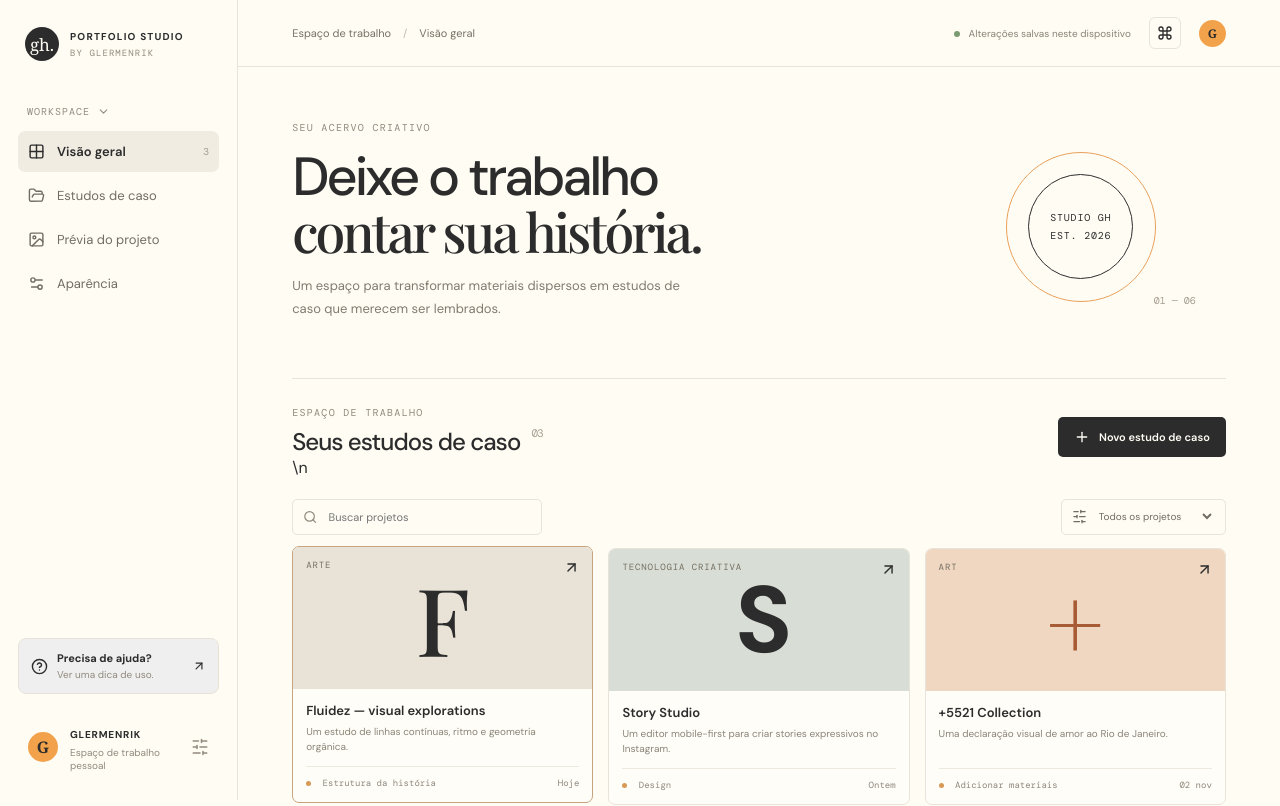
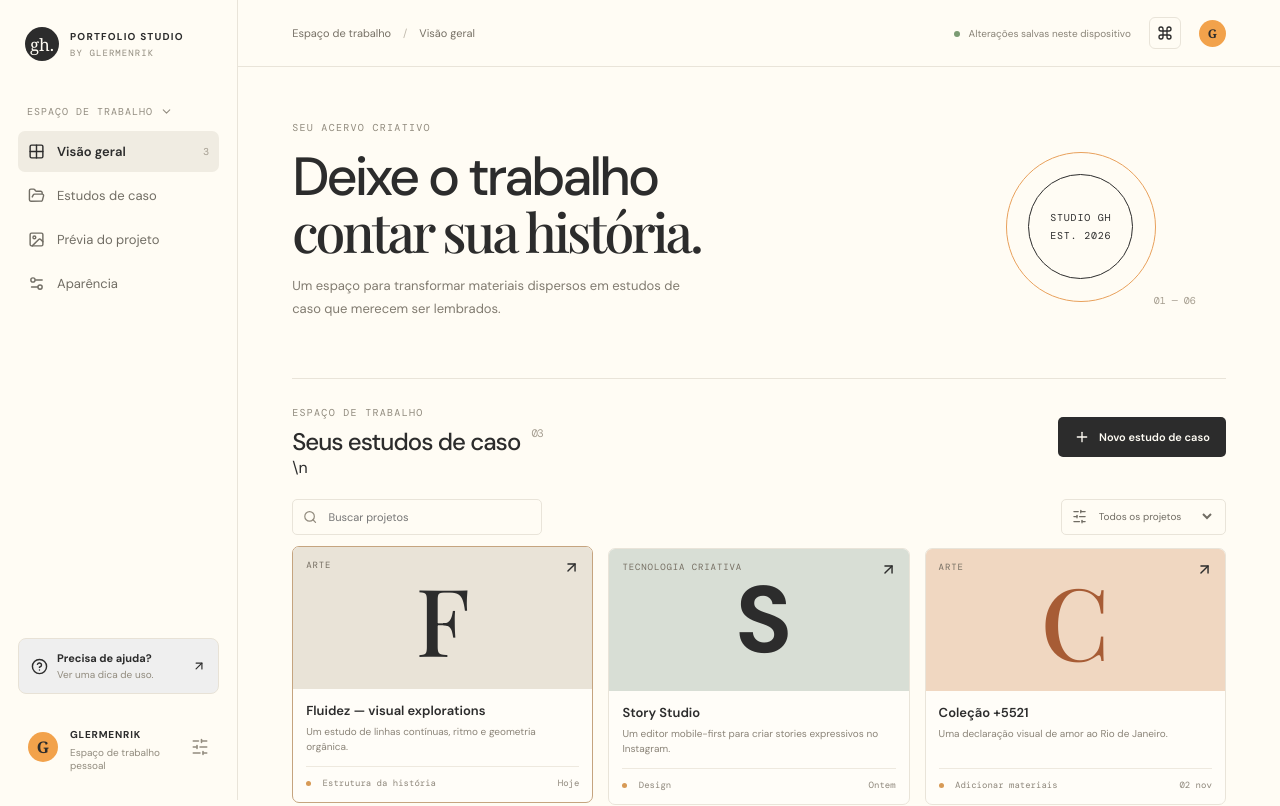
Before and after one commit to studio-gh/portfolio-studio, a React (Vite) app: page / in a window 1280 px wide. Shown: the top 806 px of the page. Built offline with nearby package versions, Linux system fonts and the light colour scheme; a web font is replaced by a local one.

Commit message:
Finaliza ajustes do texto em pt-BR

```diff
--- a/src/App.tsx
+++ b/src/App.tsx
@@ -14,7 +14,7 @@ const stages: Stage[] = ["Drop In", "Evidence", "Story Plan", "Design", "Your Lo
 const initialProjects: Project[] = [
   { id: "p1", title: "Fluidez — visual explorations", category: "Arte", stage: "Story Plan", updated: "Hoje", description: "Um estudo de linhas contínuas, ritmo e geometria orgânica." },
   { id: "p2", title: "Story Studio", category: "Tecnologia criativa", stage: "Design", updated: "Ontem", description: "Um editor mobile-first para criar stories expressivos no Instagram." },
-  { id: "p3", title: "+5521 Collection", category: "Art", stage: "Drop In", updated: "02 nov", description: "Uma declaração visual de amor ao Rio de Janeiro." }
+  { id: "p3", title: "Coleção +5521", category: "Arte", stage: "Drop In", updated: "02 nov", description: "Uma declaração visual de amor ao Rio de Janeiro." }
 ];
 const stageCopy: Record<Stage, string> = {
   "Drop In": "Reúna tudo em um só lugar. Adicione imagens, documentos, links e anotações.",
@@ -166,12 +166,12 @@ export default function App() {
   return <div className="app-shell">
     <aside className="sidebar">
       <div className="brand"><div className="brand-mark">gh.</div><div><strong>PORTFOLIO STUDIO</strong><span>BY GLERMENRIK</span></div></div>
-      <div className="workspace-label">WORKSPACE <ChevronDown size={13}/></div>
+      <div className="workspace-label">ESPAÇO DE TRABALHO <ChevronDown size={13}/></div>
       <button className={`nav-item ${section === "Overview" ? "active" : ""}`} onClick={() => setSection("Overview")}><Grid2X2 size={17}/> Visão geral <span className="nav-count">{projectCount}</span></button>
       <button className={`nav-item ${section === "Case studies" ? "active" : ""}`} onClick={() => setSection("Case studies")}><FolderOpen size={17}/> Estudos de caso</button>
       <button className={`nav-item ${section === "Preview" ? "active" : ""}`} onClick={() => openPreview(current)}><Image size={17}/> Prévia do projeto</button>
       <button className={`nav-item ${section === "Appearance" ? "active" : ""}`} onClick={() => setSection("Appearance")}><Settings2 size={17}/> Aparência</button>
-      <div className="side-bottom"><button className="help-card" onClick={() => setNotice("Dica: use as etapas para construir um estudo de caso completo. Suas anotações e arquivos ficam salvos neste dispositivo.")}><CircleHelp size={17}/><div><b>Precisa de ajuda?</b><span>Ver uma dica de uso.</span></div><ArrowUpRight size={14}/></button><button className="profile profile-button" onClick={() => setSection("Appearance")} aria-label="Open personal workspace appearance settings"><div className="avatar">G</div><div><b>GLERMENRIK</b><span>Espaço de trabalho pessoal</span></div><SlidersHorizontal size={18}/></button></div>
+      <div className="side-bottom"><button className="help-card" onClick={() => setNotice("Dica: use as etapas para construir um estudo de caso completo. Suas anotações e arquivos ficam salvos neste dispositivo.")}><CircleHelp size={17}/><div><b>Precisa de ajuda?</b><span>Ver uma dica de uso.</span></div><ArrowUpRight size={14}/></button><button className="profile profile-button" onClick={() => setSection("Appearance")} aria-label="Abrir configurações de aparência"><div className="avatar">G</div><div><b>GLERMENRIK</b><span>Espaço de trabalho pessoal</span></div><SlidersHorizontal size={18}/></button></div>
     </aside>
 
     <main className="main">
@@ -185,7 +185,7 @@ export default function App() {
           <article className={`case-preview layout-${templates[current.id] ?? "Studio"}`}>
             <div className="case-preview-kicker">{current.category} · GLERMENRIK / CASE STUDY</div>
             <h1>{current.title}</h1>
-            <p className="case-preview-intro">{current.description || "A project story in progress. Add context and evidence in the editor to shape this introduction."}</p>
+            <p className="case-preview-intro">{current.description || "Uma história de projeto em construção. Adicione contexto e evidências no editor para desenvolver esta introdução."}</p>
             <div className="case-preview-rule"/>
             <div className="case-preview-grid"><div><span>STATUS DO PROJETO</span><b>{approved[current.id] ? "Aprovado para o design" : "In progress"}</b></div><div><span>ETAPA ATUAL</span><b>{current.stage}</b></div><div><span>ARQUIVOS DE REFERÊNCIA</span><b>{currentAssets.length} arquivos adicionados</b></div></div>
             <section><div className="eyebrow">A HISTÓRIA</div><h2>O desafio</h2><p>{notes[current.id]?.trim() || "Suas anotações aparecerão aqui quando você adicioná-las na etapa de evidências. Este é um texto ilustrativo, não um conteúdo extraído do projeto."}</p></section>
@@ -220,7 +220,7 @@ export default function App() {
         {(section === "Overview" || section === "Case studies") && <>\n<div className="project-toolbar"><div className="search"><Search size={16}/><input value={query} onChange={e => setQuery(e.target.value)} placeholder="Buscar projetos"/></div>
           <label className="filter-control"><SlidersHorizontal size={15}/><select value={filter} onChange={e => setFilter(e.target.value as FilterName)} aria-label="Filtrar projetos"><option>Todos os projetos</option><option>Em andamento</option><option>Prontos para publicar</option></select></label>
         </div>
-        <div className="project-grid">{filtered.map((p, i) => <button key={p.id} className={`project-card ${selected === p.id ? "selected" : ""}`} onClick={() => openProject(p)} aria-label={`Open ${p.title}`}>
+        <div className="project-grid">{filtered.map((p, i) => <button key={p.id} className={`project-card ${selected === p.id ? "selected" : ""}`} onClick={() => openProject(p)} aria-label={`Abrir ${p.title}`}>
           <div className={`project-visual visual-${i % 3}`}><span>{p.category.toUpperCase()}</span><div className="visual-shape">{p.title.slice(0,1).toUpperCase()}</div><ArrowUpRight size={17}/></div>
           <div className="project-info"><div><h3>{p.title}</h3><p>{p.description}</p></div><div className="project-meta"><span><i className="status-dot"/> {stageLabels[p.stage]}</span><span>{p.updated}</span></div></div>
         </button>)}</div>
@@ -259,6 +259,6 @@ export default function App() {
       </div>
     </main>
     {showNew && <div className="modal-backdrop" onClick={()=>setShowNew(false)}><div className="modal" onClick={e=>e.stopPropagation()}><button className="modal-close" onClick={()=>setShowNew(false)} aria-label="Fechar"><X size={18}/></button><div className="eyebrow">VAMOS COMEÇAR</div><h2>Novo estudo de caso</h2><p>Dê um nome ao projeto. Você poderá construir a história ao longo do processo.</p><label>Nome do projeto<input autoFocus value={newTitle} onChange={e=>setNewTitle(e.target.value)} placeholder="Ex.: uma nova identidade visual"/></label><label>Categoria<select value={newCategoria} onChange={e=>setNewCategoria(e.target.value)}><option>Arte</option><option>Design</option><option>Tecnologia criativa</option></select></label><button className="primary-button full" onClick={addProject} disabled={!newTitle.trim()}>Criar estudo de caso <ArrowRight size={16}/></button></div></div>}
-    {showShortcuts && <div className="modal-backdrop" onClick={()=>setShowShortcuts(false)}><div className="modal shortcuts-modal" onClick={e=>e.stopPropagation()}><button className="modal-close" onClick={()=>setShowShortcuts(false)} aria-label="Close"><X size={18}/></button><div className="eyebrow">GUIA RÁPIDO</div><h2>Espaço de trabalho shortcuts</h2><p>Use estas opções para navegar pelo estúdio.</p><div className="shortcut-list"><div><b>Visão geral</b><span>Voltar para a visão geral do espaço de trabalho</span></div><div><b>Estudos de caso</b><span>Ver projetos e abrir um estudo de caso</span></div><div><b>Aparência</b><span>Ajustar a paleta do estúdio</span></div><div><b>Seis etapas</b><span>Escolher uma etapa para editar o material</span></div></div><button className="primary-button full" onClick={()=>setShowShortcuts(false)}>Entendi</button></div></div>}
+    {showShortcuts && <div className="modal-backdrop" onClick={()=>setShowShortcuts(false)}><div className="modal shortcuts-modal" onClick={e=>e.stopPropagation()}><button className="modal-close" onClick={()=>setShowShortcuts(false)} aria-label="Fechar"><X size={18}/></button><div className="eyebrow">GUIA RÁPIDO</div><h2>Espaço de trabalho shortcuts</h2><p>Use estas opções para navegar pelo estúdio.</p><div className="shortcut-list"><div><b>Visão geral</b><span>Voltar para a visão geral do espaço de trabalho</span></div><div><b>Estudos de caso</b><span>Ver projetos e abrir um estudo de caso</span></div><div><b>Aparência</b><span>Ajustar a paleta do estúdio</span></div><div><b>Seis etapas</b><span>Escolher uma etapa para editar o material</span></div></div><button className="primary-button full" onClick={()=>setShowShortcuts(false)}>Entendi</button></div></div>}
   </div>;
 }
```
